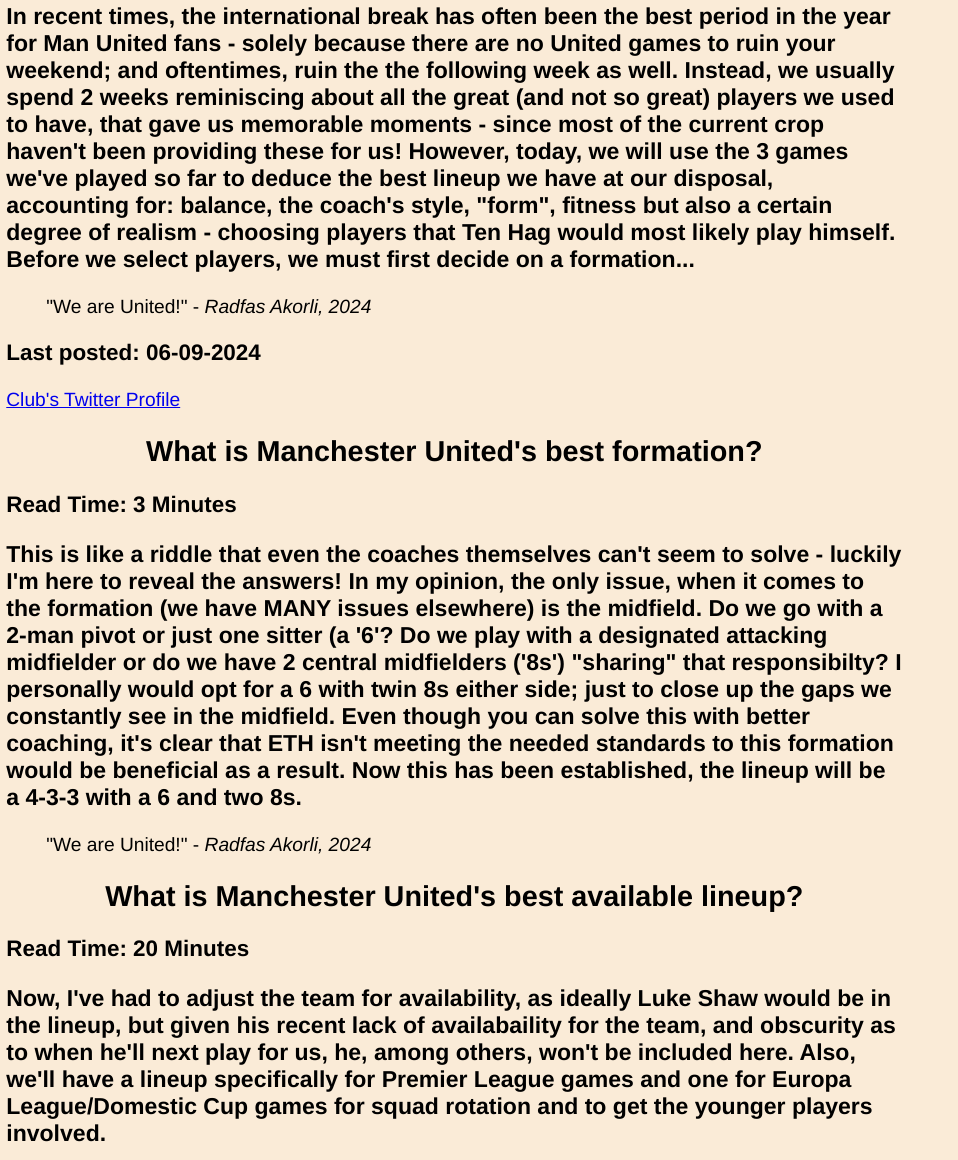
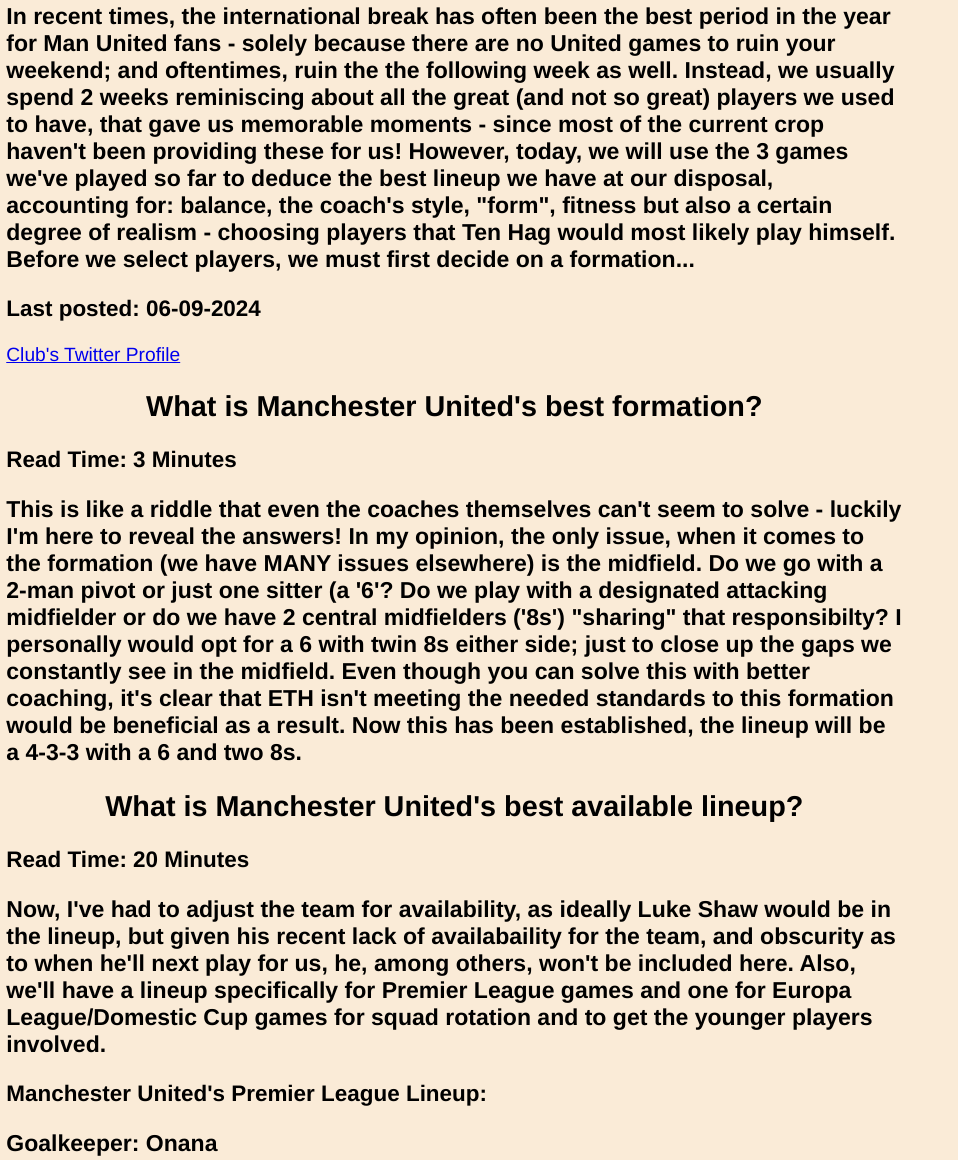
Before and after one commit to Radster999/radster999.github.io, a plain HTML site: page index.html in a window 1280 px wide. Shown: the part 273-1433 px from the top of the page, without its empty margins (0-958 px from the left). Drawn offline with Linux system fonts and the light colour scheme; no server answers.

Commit message:
Update index.html

```diff
--- a/index.html
+++ b/index.html
@@ -32,9 +32,6 @@
                     </header>
                     <main>
                         <p>In recent times, the international break has often been the best period in the year for Man United fans - solely because there are no United games to ruin your weekend; and oftentimes, ruin the the following week as well. Instead, we usually spend 2 weeks reminiscing about all the great (and not so great) players we used to have, that gave us memorable moments - since most of the current crop haven't been providing these for us! However, today, we will use the 3 games we've played so far to deduce the best lineup we have at our disposal, accounting for: balance, the coach's style, "form", fitness but also a certain degree of realism - choosing players that Ten Hag would most likely play himself. Before we select players, we must first decide on a formation...</p>
-                            <blockquote>
-                                "We are United!" - <cite> Radfas Akorli, 2024</cite>
-                            </blockquote>
                     </main>
                     <footer>
                         <h3>Last posted: 06-09-2024</h3>
@@ -52,9 +49,6 @@
                             This is like a riddle that even the coaches themselves can't seem to solve - luckily I'm here to reveal the answers!
                             In my opinion, the only issue, when it comes to the formation (we have MANY issues elsewhere) is the midfield. Do we go with a 2-man pivot or just one sitter (a '6'? Do we play with a designated attacking midfielder or do we have 2 central midfielders ('8s') "sharing" that responsibilty? I personally would opt for a 6 with twin 8s either side; just to close up the gaps we constantly see in the midfield. Even though you can solve this with better coaching, it's clear that ETH isn't meeting the needed standards to this formation would be beneficial as a result.
                             Now this has been established, the lineup will be a 4-3-3 with a 6 and two 8s.</p>
-                            <blockquote>
-                                "We are United!" - <cite> Radfas Akorli, 2024</cite>
-                            </blockquote>
                     </main>
                 </article>
                 <article>
@@ -110,6 +104,10 @@
 
                         <p> Attack: Antony, Hojlund, Garnacho </p>
                         <p2> </p2>
+
+                        <blockquote>
+                            "We are United!" - <cite> Radfas Akorli, 2024</cite>
+                        </blockquote>
                     </main>
                 </article>
             </div>
```
